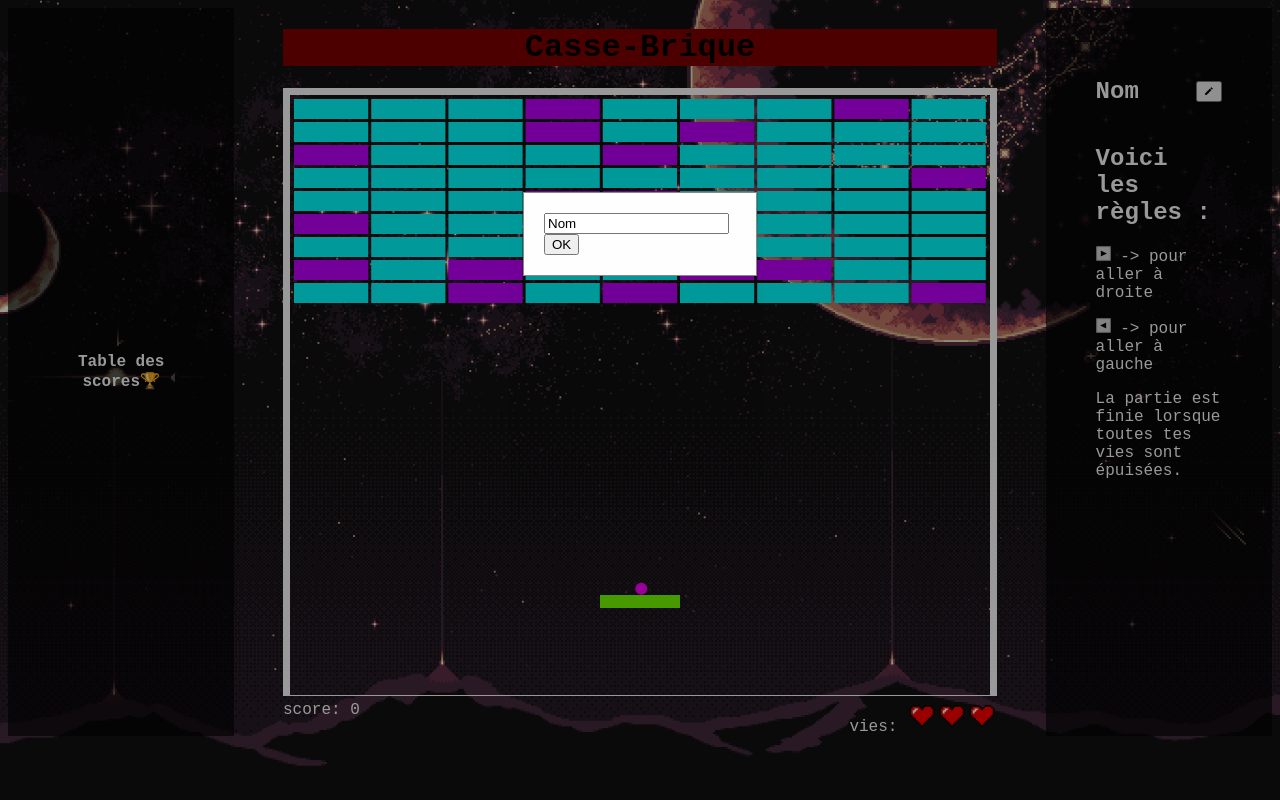
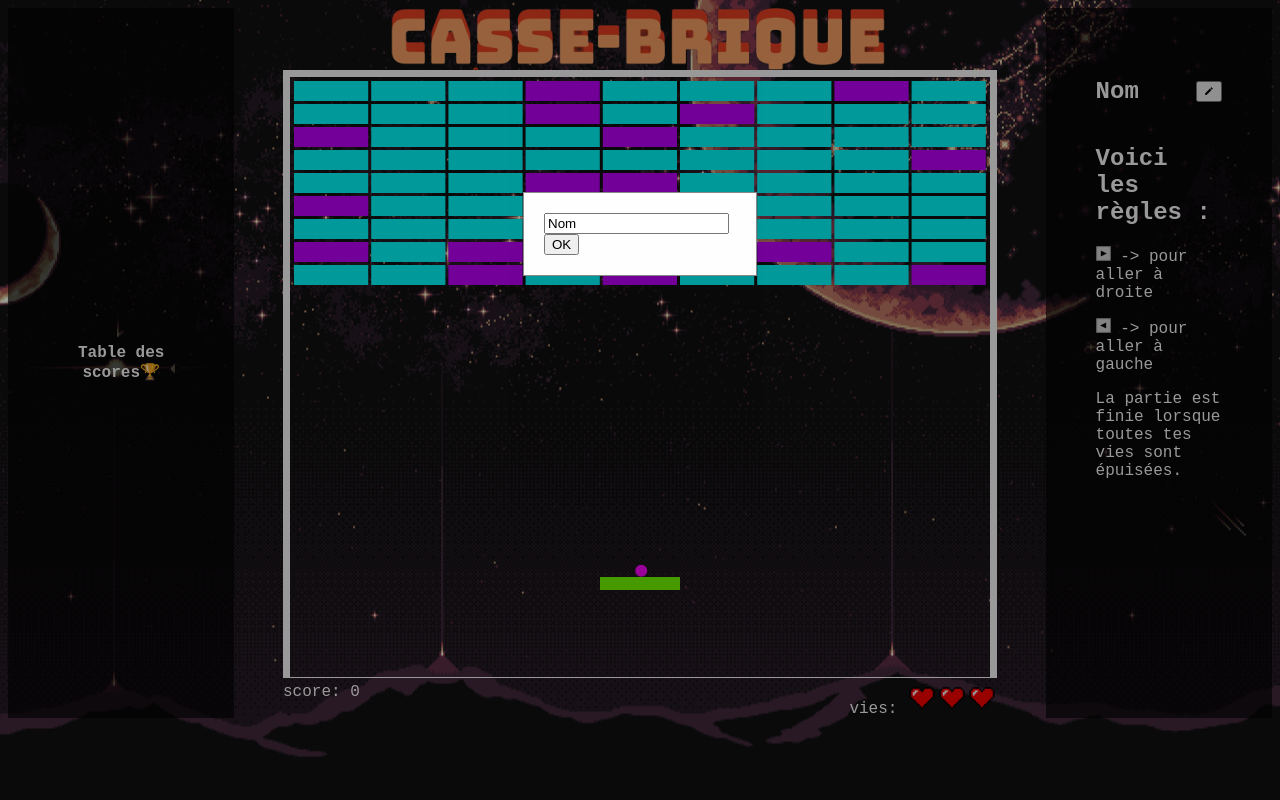
Before and after one commit to Tooki24/casse-brick, a plain HTML site: page src/casse-brique.html in a window 1280 px wide. Drawn offline with nearby package versions, Linux system fonts and the light colour scheme; no server answers.

Commit message:
update: remplacement du titre provisoire

```diff
--- a/src/casse-brique.html
+++ b/src/casse-brique.html
@@ -31,7 +31,9 @@
            </table>
        </div>
        <div id="main"  width="80%">
-            <h1 text-align="center">Casse-Brique</h1>
+           <div id="title">
+                <img src="img/title.png" alt="Title" height="50%" width="70%">
+           </div>
        <canvas id="drawArea" width="700" height="600">Your browser doesn't support canvas</canvas>
         <div id="scorelives">
             <div id="score">score: </div>
--- a/src/casse-briques.css
+++ b/src/casse-briques.css
@@ -2,7 +2,7 @@ body{
     display: flex;
     flex-direction: row;
     justify-content: space-between;
-    background-image:url("img/unknown.png");
+    background-image:url("img/background.png");
     background-repeat: no-repeat;
     background-size: 150%;
     background-position: center;
@@ -16,10 +16,7 @@ canvas{
     border-bottom: 1px white solid;
 }
 
-h1{
-    background-color: maroon;
-    text-align: center;
-}
+
 .SidePannels{
     width:10%;
     background-color: rgba(0, 0, 0, 0.644);
@@ -64,6 +61,11 @@ h1{
     justify-content: space-between;
   }
 
+  #title{
+      display: flex;
+      justify-content: center;
+  }
+
   /* --------------------MODAL---------------------*/
   .modal {
     display: none; /* Hidden by default */
```
Also changed, not shown: img/empty_heart.png (deleted), img/full_heart.png (deleted), img/game_over.png (deleted), img/left_arrow.png (deleted), img/normal_brick.png (deleted), img/paddle.png (deleted), img/right_arrow.png (deleted), img/space_background.jpg (deleted), img/speed_brick.png (deleted), src/img/background.png (renamed from src/img/unknown.png), src/img/title.png (added).
